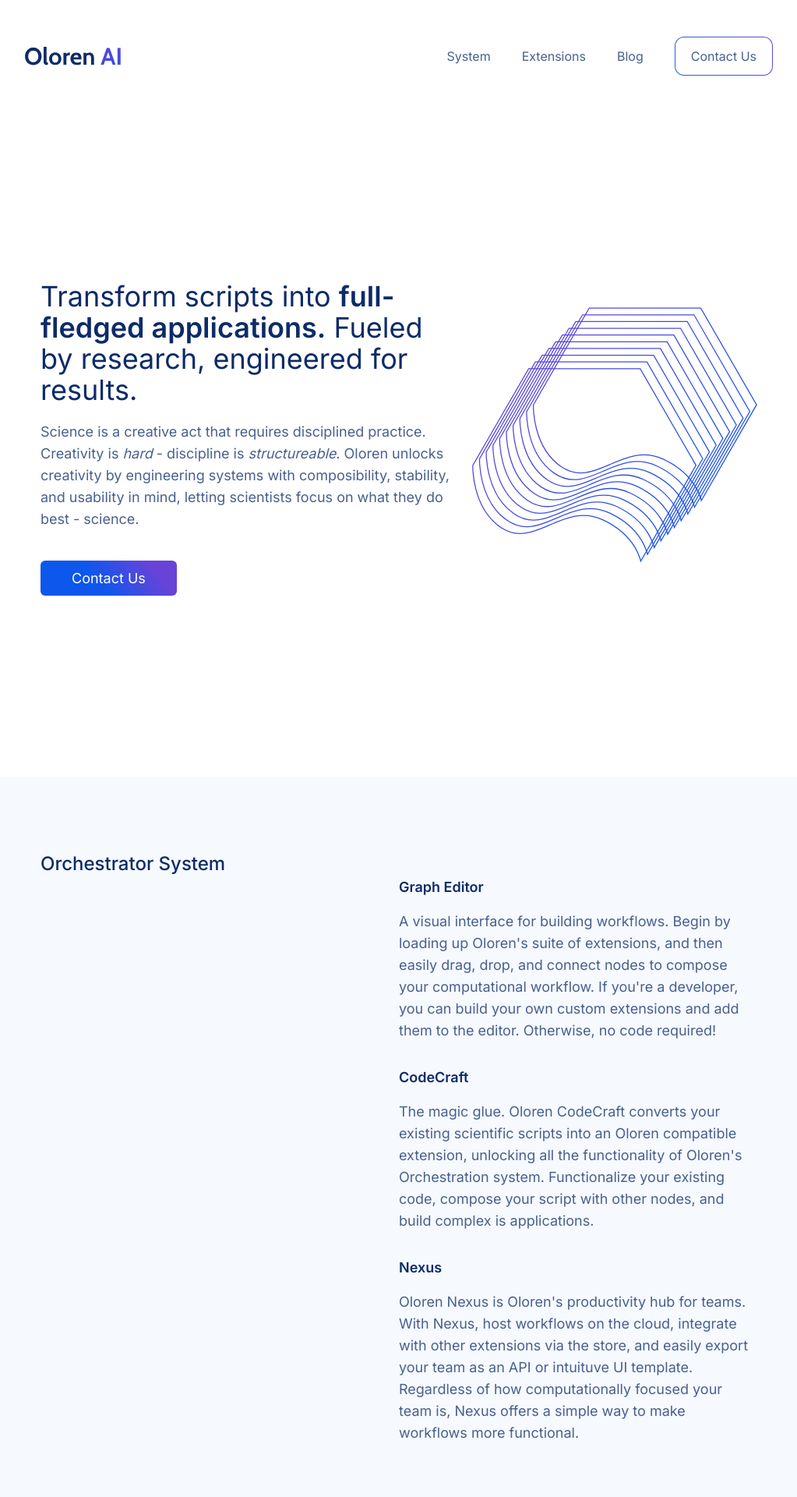
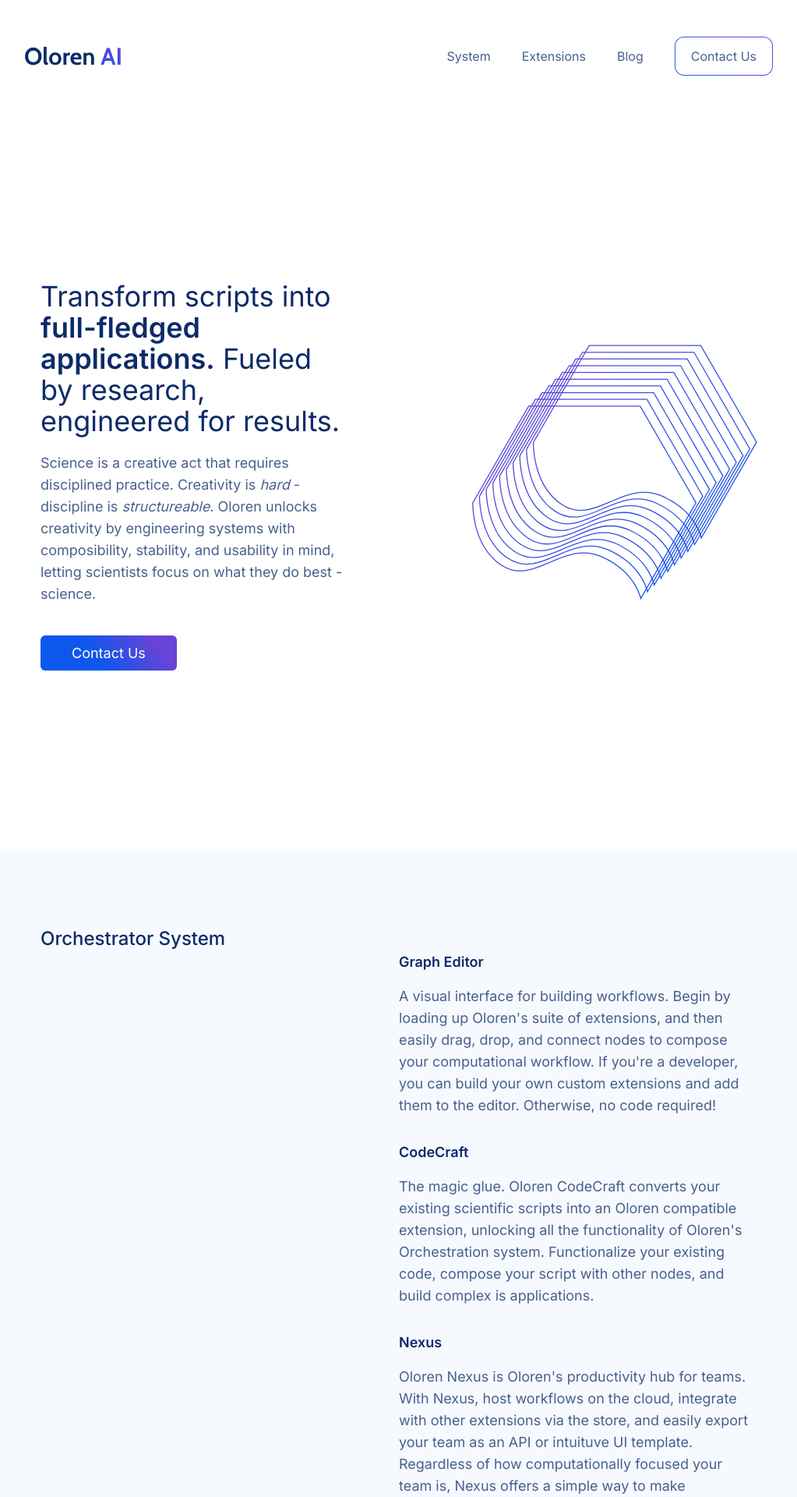
Before and after one commit to Oloren-AI/oloren-blog-site, a Jekyll site: the page built from index.html, in a window 1280 px wide. Shown: the top 1920 px of the page at 78% size, without its empty margins (128-1151 px from the left). Built offline with Jekyll 4.4.1, drawn with Linux system fonts in a browser that asks for light colours.

Commit message:
slight format contact us spacing bottom aadd

```diff
--- a/index.html
+++ b/index.html
@@ -9,11 +9,11 @@
   >
     <div class="space-y-6 py-16 lg:space-y-12 lg:py-60">
       <div id="hero-text" class="w-full space-y-5 pr-4">
-        <h1 class="w-full text-4xl font-normal text-primary lg:w-[74%]">
+        <h1 class="w-full text-4xl font-normal text-primary lg:w-[73%]">
           Transform scripts into <b class="font-semibold">full-fledged applications.</b> Fueled by research, engineered for results.
         </h1>
 
-        <h2 class="w-full text-lg text-secondary lg:w-[74%]">
+        <h2 class="w-full text-lg text-secondary lg:w-[73%]">
           Science is a creative act that requires disciplined practice. Creativity is
           <i>hard</i> - discipline is <i>structureable</i>. Oloren unlocks creativity by
           engineering systems with composibility, stability, and usability in mind, letting
@@ -127,7 +127,7 @@
           </a>
         </div>
 
-        <div class="mt-8"> <!-- Added "mt-8" class for margin-top -->
+        <div class="mt-12"> <!-- Added "mt-8" class for margin-top -->
           <h3 class="text-lg font-semibold">Third Party</h3>
           <p class="text-lg text-secondary">
             Anyone can develop and offer extensions with Oloren Nexus. Please reach out if you are interested in creating or
```
